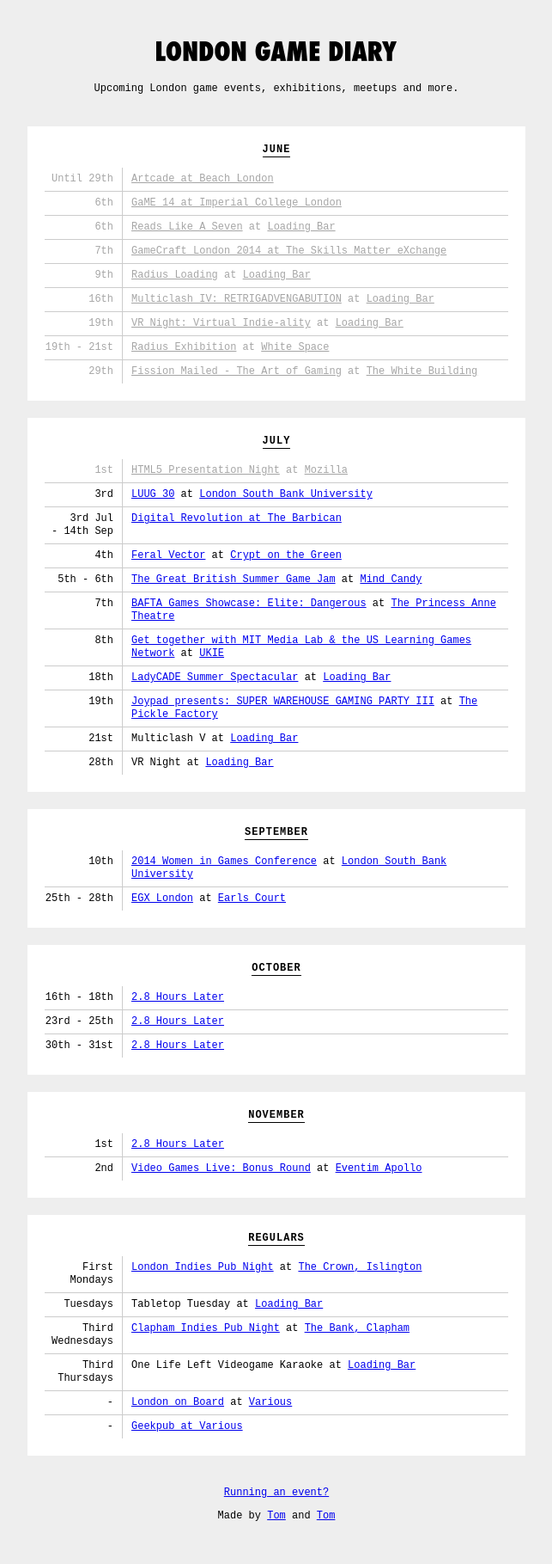
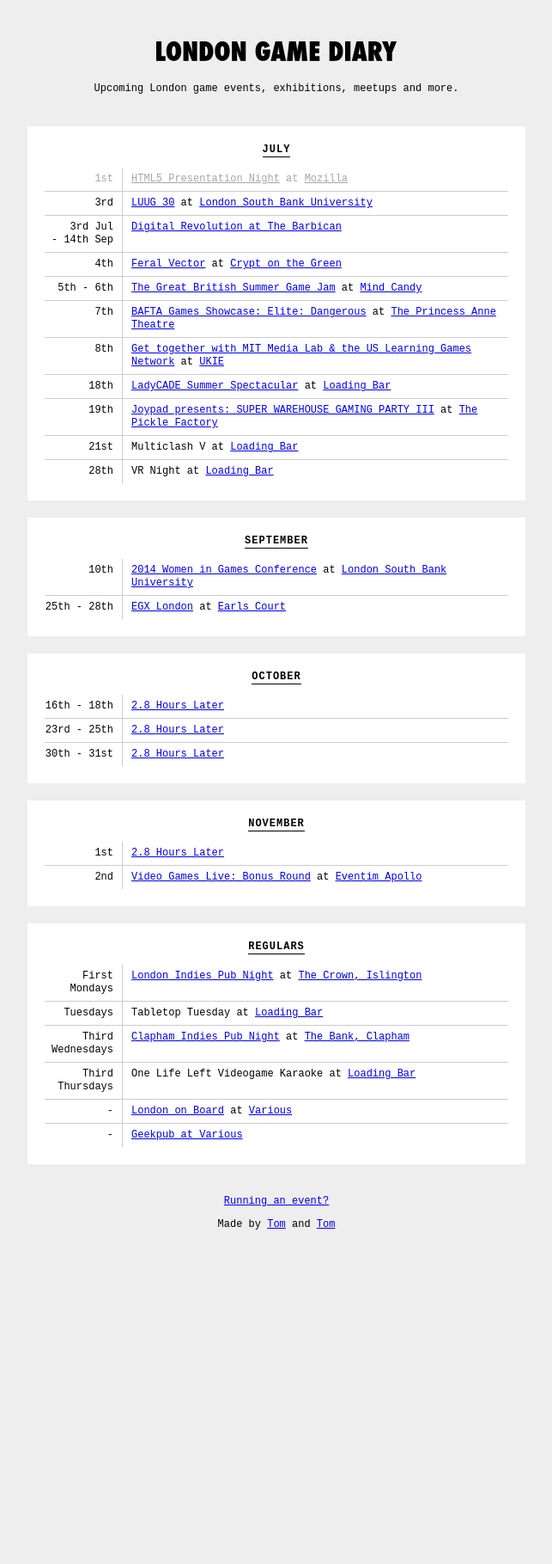
Before and after one commit to thomasmarshall/londongamediary.com, a Jekyll site: the page built from index.html, in a window 1280 px wide. Shown: the whole page at 86% size, without its empty margins (318-961 px from the left). Built offline with Jekyll 4.4.1, drawn with Linux system fonts in a browser that asks for light colours; nearby versions of some CDN libraries; after the commit the page ends 1480 px from its top, so only the background shows below that.

Commit message:
Update events.yml

```diff
--- a/_data/events.yml
+++ b/_data/events.yml
@@ -1,51 +1,3 @@
-# June
-
-- title: "Artcade at Beach London"
-  link: "http://www.beachlondon.co.uk/#!current-show-beach/c1w4i"
-  starts_at: 2014-06-01
-  ends_at: 2014-06-29
-  custom_date: "Until 29th"
-
-- title: "GaME 14 at Imperial College London"
-  link: "https://www.eventbrite.co.uk/e/game-14-tickets-10928510469"
-  date: 2014-06-06
-
-- title: "Reads Like A Seven"
-  link: "http://www.readslikeaseven.com/Reads_Like_A_Seven.html"
-  location: "[Loading Bar](http://twitter.com/drinkrelaxplay)"
-  date: 2014-06-06
-
-- title: "GameCraft London 2014 at The Skills Matter eXchange"
-  link: "https://skillsmatter.com/conferences/6244-london-gamecraft-2014"
-  date: 2014-06-07
-
-- title: "Radius Loading"
-  link: "http://www.radiusfestival.com"
-  location: "[Loading Bar](http://twitter.com/drinkrelaxplay)"
-  date: 2014-06-09
-
-- title: "Multiclash IV: RETRIGADVENGABUTION"
-  link: "http://www.meetup.com/London-Indie-Game-Developers/events/184313992/"
-  location: "[Loading Bar](http://twitter.com/drinkrelaxplay)"
-  date: 2014-06-16
-
-- title: "VR Night: Virtual Indie-ality"
-  link: "http://www.meetup.com/London-Indie-Game-Developers/events/185608412/"
-  location: "[Loading Bar](http://twitter.com/drinkrelaxplay)"
-  date: 2014-06-19
-
-- title: "Radius Exhibition"
-  link: "http://www.meetup.com/London-Indie-Game-Developers/events/184313992/"
-  location: "[White Space](http://www.whitespacevenue.com/)"
-  starts_at: 2014-06-19
-  ends_at: 2014-06-21
-
-- title: "Fission Mailed - The Art of Gaming"
-  link: "http://thewhitebuilding.org.uk/whats-on/fission-mailed-the-art-of-gaming/"
-  location: "[The White Building](http://thewhitebuilding.org.uk/)"
-  date: 2014-06-29
-
-
 # July
 
 - title: "HTML5 Presentation Night"
```
